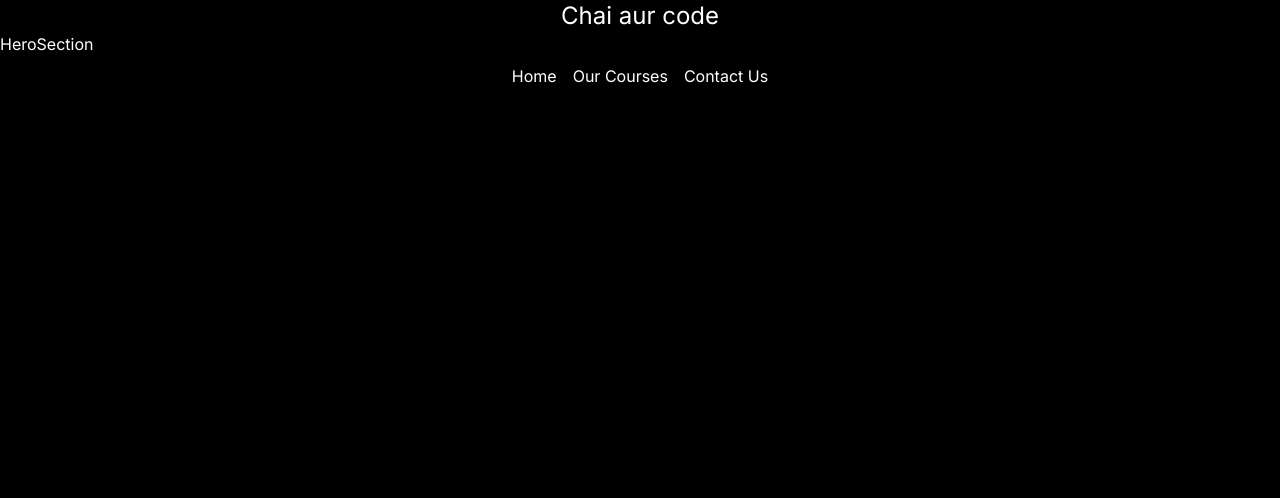
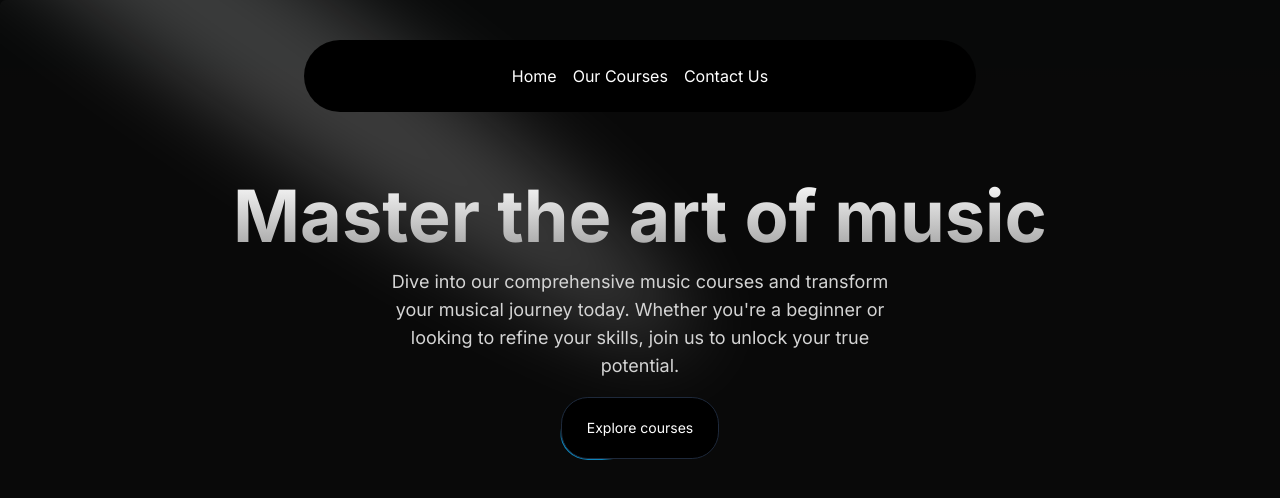
Before and after one commit to Sagar2102/Music-School, a Next.js app: page / in a window 1280 px wide. Shown: the top 498 px of the page. Built offline with nearby package versions, Linux system fonts and the light colour scheme.

Commit message:
Implementing Hero Section

```diff
--- a/src/app/page.tsx
+++ b/src/app/page.tsx
@@ -4,7 +4,6 @@
 export default function Home() {
   return (
     <main className="min-h-screen bg-black/[0.96] antialiased bg-grid-white/[0.02]">
-    <h1 className="text-2xl text-center">Chai aur code</h1>
     <HeroSection />
     </main>
   );
--- a/src/components/HeroSection.tsx
+++ b/src/components/HeroSection.tsx
@@ -1,8 +1,36 @@
-
+import Link from "next/link"
+import { Spotlight } from "./ui/Spotlight"
+import { Button } from "./ui/moving-border";
 
 function HeroSection() {
   return (
-    <div>HeroSection</div>
+    <div
+    className="h-auto md:h-[40rem] w-full rounded-md flex flex-col items-center justify-center relative overflow-hidden mx-auto py-10 md:py-0"
+    >
+        <Spotlight
+        className="-top-40 left-0 md:left-60 md:-top-20"
+        fill="white"
+      />
+        <div className="p-4 relative z-10 w-full text-center" >
+            <h1
+            className="mt-20 md:mt-0 text-4xl md:text-7xl font-bold bg-clip-text text-transparent bg-gradient-to-b from-neutral-50 to-neutral-400"
+            >Master the art of music</h1>
+            <p
+            className="mt-4 font-normal text-base md:text-lg text-neutral-300 max-w-lg mx-auto"
+            >Dive into our comprehensive music courses and transform your musical journey today. Whether you're a beginner or looking to refine your skills, join us to unlock your true potential.</p>
+            <div className="mt-4">
+                <Link href={"/courses"}>
+                    <Button
+                    borderRadius="1.75rem"
+                    className="bg-white dark:bg-black text-black dark:text-white border-neutral-200 dark:border-slate-800"
+                    >
+                    Explore courses
+                    </Button>
+                </Link>
+            </div>
+        </div>
+
+        </div>
   )
 }
 
--- /dev/null
+++ b/src/components/ui/Spotlight.tsx
@@ -0,0 +1,56 @@
+import React from "react";
+import { cn } from "@/utils/cn";
+
+type SpotlightProps = {
+  className?: string;
+  fill?: string;
+};
+
+export const Spotlight = ({ className, fill }: SpotlightProps) => {
+  return (
+    <svg
+      className={cn(
+        "animate-spotlight pointer-events-none absolute z-[1]  h-[169%] w-[138%] lg:w-[84%] opacity-0",
+        className
+      )}
+      xmlns="http://www.w3.org/2000/svg"
+      viewBox="0 0 3787 2842"
+      fill="none"
+    >
+      <g filter="url(#filter)">
+        <ellipse
+          cx="1924.71"
+          cy="273.501"
+          rx="1924.71"
+          ry="273.501"
+          transform="matrix(-0.822377 -0.568943 -0.568943 0.822377 3631.88 2291.09)"
+          fill={fill || "white"}
+          fillOpacity="0.21"
+        ></ellipse>
+      </g>
+      <defs>
+        <filter
+          id="filter"
+          x="0.860352"
+          y="0.838989"
+          width="3785.16"
+          height="2840.26"
+          filterUnits="userSpaceOnUse"
+          colorInterpolationFilters="sRGB"
+        >
+          <feFlood floodOpacity="0" result="BackgroundImageFix"></feFlood>
+          <feBlend
+            mode="normal"
+            in="SourceGraphic"
+            in2="BackgroundImageFix"
+            result="shape"
+          ></feBlend>
+          <feGaussianBlur
+            stdDeviation="151"
+            result="effect1_foregroundBlur_1065_8"
+          ></feGaussianBlur>
+        </filter>
+      </defs>
+    </svg>
+  );
+};
--- /dev/null
+++ b/src/components/ui/moving-border.tsx
@@ -0,0 +1,139 @@
+"use client";
+import React from "react";
+import {
+  motion,
+  useAnimationFrame,
+  useMotionTemplate,
+  useMotionValue,
+  useTransform,
+} from "framer-motion";
+import { useRef } from "react";
+import { cn } from "@/utils/cn";
+
+export function Button({
+  borderRadius = "1.75rem",
+  children,
+  as: Component = "button",
+  containerClassName,
+  borderClassName,
+  duration,
+  className,
+  ...otherProps
+}: {
+  borderRadius?: string;
+  children: React.ReactNode;
+  as?: any;
+  containerClassName?: string;
+  borderClassName?: string;
+  duration?: number;
+  className?: string;
+  [key: string]: any;
+}) {
+  return (
+    <Component
+      className={cn(
+        "bg-transparent relative text-xl  h-16 w-40 p-[1px] overflow-hidden ",
+        containerClassName
+      )}
+      style={{
+        borderRadius: borderRadius,
+      }}
+      {...otherProps}
+    >
+      <div
+        className="absolute inset-0"
+        style={{ borderRadius: `calc(${borderRadius} * 0.96)` }}
+      >
+        <MovingBorder duration={duration} rx="30%" ry="30%">
+          <div
+            className={cn(
+              "h-20 w-20 opacity-[0.8] bg-[radial-gradient(var(--sky-500)_40%,transparent_60%)]",
+              borderClassName
+            )}
+          />
+        </MovingBorder>
+      </div>
+
+      <div
+        className={cn(
+          "relative bg-slate-900/[0.8] border border-slate-800 backdrop-blur-xl text-white flex items-center justify-center w-full h-full text-sm antialiased",
+          className
+        )}
+        style={{
+          borderRadius: `calc(${borderRadius} * 0.96)`,
+        }}
+      >
+        {children}
+      </div>
+    </Component>
+  );
+}
+
+export const MovingBorder = ({
+  children,
+  duration = 2000,
+  rx,
+  ry,
+  ...otherProps
+}: {
+  children: React.ReactNode;
+  duration?: number;
+  rx?: string;
+  ry?: string;
+  [key: string]: any;
+}) => {
+  const pathRef = useRef<any>();
+  const progress = useMotionValue<number>(0);
+
+  useAnimationFrame((time) => {
+    const length = pathRef.current?.getTotalLength();
+    if (length) {
+      const pxPerMillisecond = length / duration;
+      progress.set((time * pxPerMillisecond) % length);
+    }
+  });
+
+  const x = useTransform(
+    progress,
+    (val) => pathRef.current?.getPointAtLength(val).x
+  );
+  const y = useTransform(
+    progress,
+    (val) => pathRef.current?.getPointAtLength(val).y
+  );
+
+  const transform = useMotionTemplate`translateX(${x}px) translateY(${y}px) translateX(-50%) translateY(-50%)`;
+
+  return (
+    <>
+      <svg
+        xmlns="http://www.w3.org/2000/svg"
+        preserveAspectRatio="none"
+        className="absolute h-full w-full"
+        width="100%"
+        height="100%"
+        {...otherProps}
+      >
+        <rect
+          fill="none"
+          width="100%"
+          height="100%"
+          rx={rx}
+          ry={ry}
+          ref={pathRef}
+        />
+      </svg>
+      <motion.div
+        style={{
+          position: "absolute",
+          top: 0,
+          left: 0,
+          display: "inline-block",
+          transform,
+        }}
+      >
+        {children}
+      </motion.div>
+    </>
+  );
+};
--- a/tailwind.config.ts
+++ b/tailwind.config.ts
@@ -1,4 +1,22 @@
 import type { Config } from "tailwindcss";
+
+
+const colors = require("tailwindcss/colors");
+const {
+  default: flattenColorPalette,
+} = require("tailwindcss/lib/util/flattenColorPalette");
+
+// Plugin to add each Tailwind color as a global CSS variable
+function addVariablesForColors({ addBase, theme }: any) {
+  const allColors = flattenColorPalette(theme('colors'));
+  const newVars = Object.fromEntries(
+    Object.entries(allColors).map(([key, value]) => [`--${key}`, value])
+  );
+
+  addBase({
+    ':root': newVars,
+  });
+}
 
 const config: Config = {
   content: [
@@ -9,13 +27,23 @@
   darkMode:'class',
   theme: {
     extend: {
+      animation:{
+        spotlight: "spotlight 2s ease .75s 1 forwards",
+      },
       backgroundImage: {
         "gradient-radial": "radial-gradient(var(--tw-gradient-stops))",
         "gradient-conic":
           "conic-gradient(from 180deg at 50% 50%, var(--tw-gradient-stops))",
       },
+      keyframes:{
+        spotlight: {
+          '0%': { opacity: '0', transform: 'translate(-72%, -62%) scale(0.5)' },
+          '100%': { opacity: '1', transform: 'translate(-50%,-40%) scale(1)' },
+        },
+
+        },
     },
   },
-  plugins: [],
+  plugins: [addVariablesForColors],
 };
 export default config;
```
Also changed, not shown: src/app/globals.css (+4 -4 lines).
